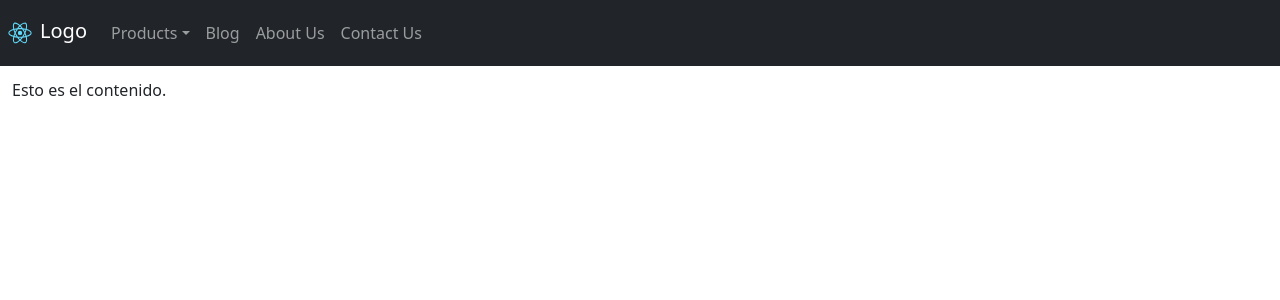
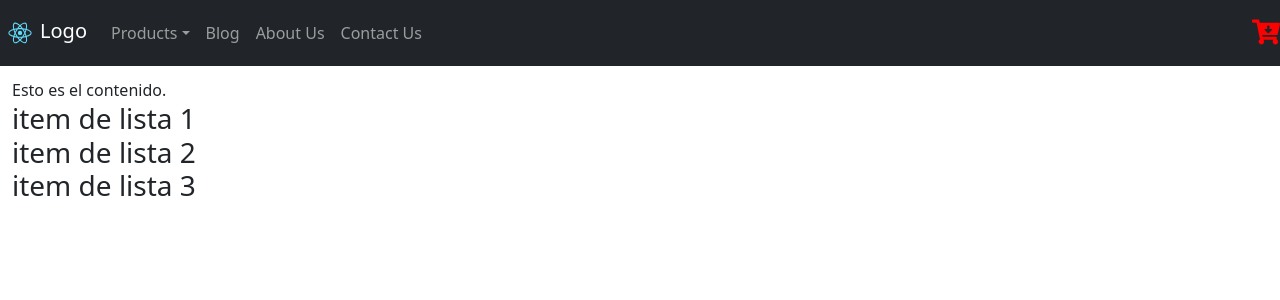
Before and after one commit to mcollavino64/coder-ecommerce, a React (Create React App) app: page / in a window 1280 px wide. Shown: the top 300 px of the page. Built offline with nearby package versions, Linux system fonts and the light colour scheme.

Commit message:
add cartWidget&ListContainer

```diff
--- a/package.json
+++ b/package.json
@@ -11,7 +11,8 @@
     "react-dom": "^17.0.2",
     "react-scripts": "4.0.3",
     "web-vitals": "^1.1.2",
-    "react-bootstrap": "1.6.4"
+    "react-bootstrap": "1.6.4",
+    "react-icons": "^4.2.0"
   },
   "scripts": {
     "start": "react-scripts start",
--- a/src/App.js
+++ b/src/App.js
@@ -2,13 +2,23 @@ import './App.css';
 import {NavBar} from './components/NavBar.js'
 // import 'bootstrap/dist/css/bootstrap.css'
 // import {Nav, Navbar, NavDropdown} from 'react-bootstrap'
+import ItemListContainer from "./components/ItemListContainer"
 
 function App() {
+
+  const list = [{ title: "item de lista 1" },
+  { title: "item de lista 2" },
+  { title: "item de lista 3" }
+  ]
+
   return (
     <div className="App">
      <NavBar/>
       <div className="content">
           Esto es el contenido.
+        <section>
+          <h3>  <ItemListContainer greeting={list}/> </h3>
+        </section>
       </div>
     </div>
   );
--- /dev/null
+++ b/src/components/CartWidget.js
@@ -0,0 +1,8 @@
+import { Component } from "react";
+import { FaCartArrowDown } from 'react-icons/fa';
+
+export default class CartWidget extends Component{
+  render(){
+    return <h3> <FaCartArrowDown color="red"/> </h3> ;
+  }
+}
--- /dev/null
+++ b/src/components/ItemListContainer.jsx
@@ -0,0 +1,12 @@
+import ListGroup from 'react-bootstrap/ListGroup'
+
+export default function ItemListContainer(props){
+    const lista = props.greeting;
+    return(
+
+        <div className="col">
+            {lista.map(item => <div>{item.title}</div>)}
+        </div>
+    )
+
+}
--- a/src/components/NavBar.js
+++ b/src/components/NavBar.js
@@ -1,6 +1,7 @@
 import logo from '../logo.svg';
 import 'bootstrap/dist/css/bootstrap.css'
 import {Nav, Navbar, NavDropdown} from 'react-bootstrap'
+import CartWidget from "./CartWidget.js"
 
 export const NavBar = () =>{
     return  (<Navbar bg="dark" variant="dark" sticky="top" expand="sm" collapseOnSelect>
@@ -24,6 +25,9 @@ export const NavBar = () =>{
         <Nav.Link href="#contact-us"> Contact Us </Nav.Link>
       </Nav>
     </Navbar.Collapse>
+
+    <CartWidget />
+
   </Navbar>
     )
 }
```
Also changed, not shown: 1 other file (tests, documents, lock files or other folders).
